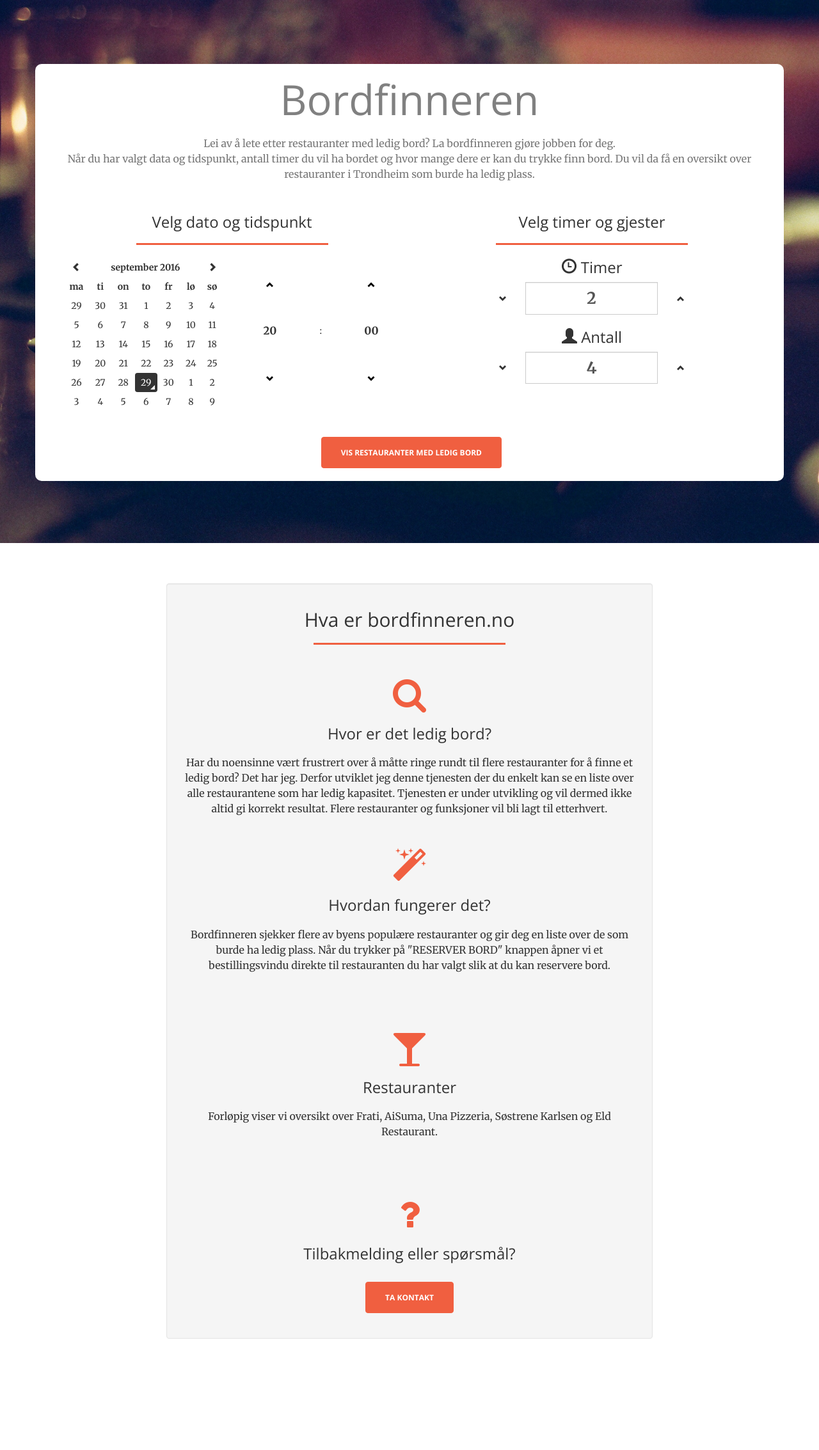
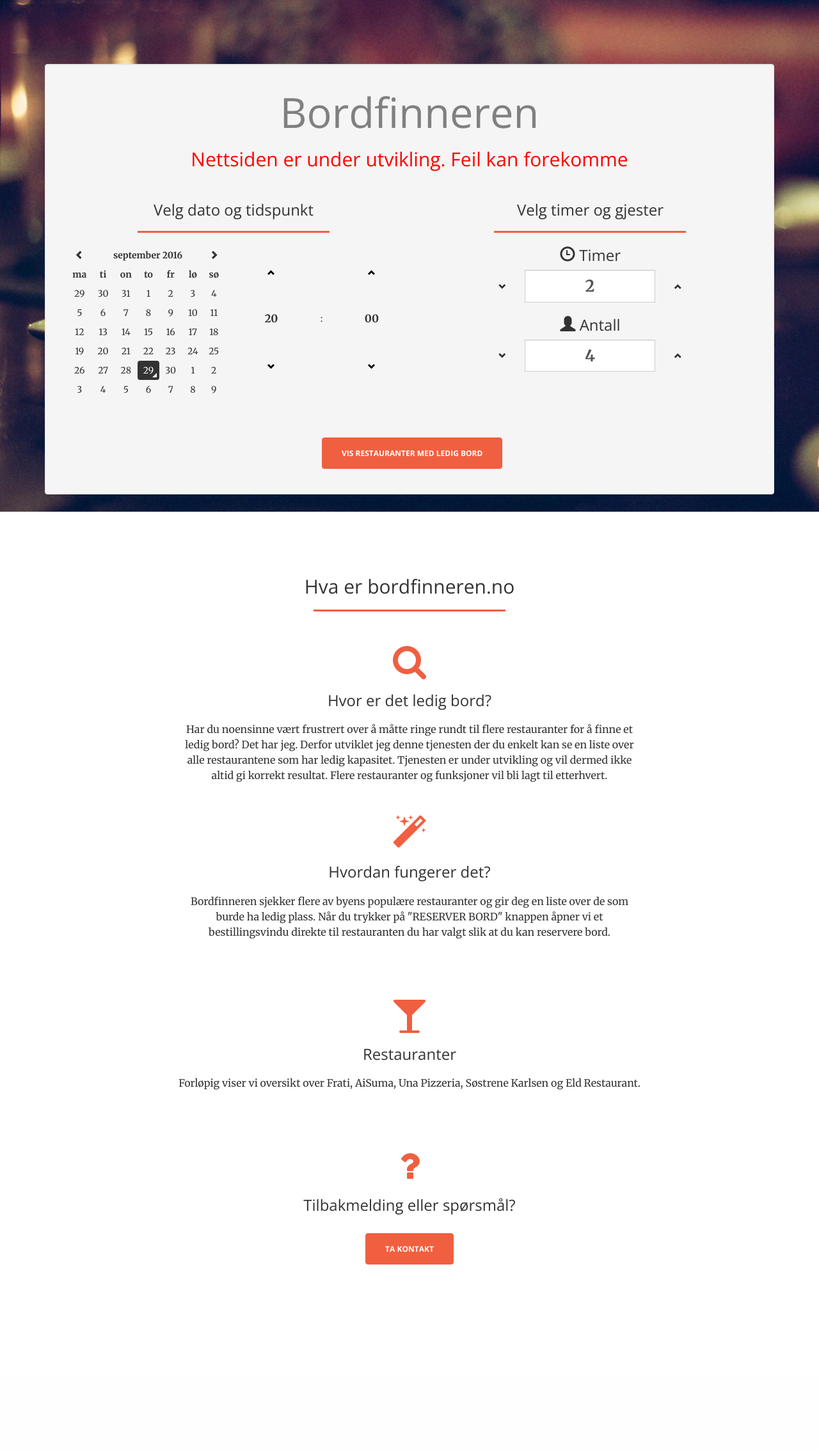
Before and after one commit to okristian1/bord, a Flask app: page / in a window 1280 px wide. Shown: the whole page at 64% size. After the commit the page ends 1977 px from the top, so only its background shows below. Run offline with Flask 2, Linux system fonts and the light colour scheme; parts of the project's set-up code (start-up, migrations or seed data) failed here and were passed over; some libraries are stand-ins or nearby versions.

Commit message:
html crap

```diff
--- a/static/styles/css/creative.css
+++ b/static/styles/css/creative.css
@@ -120,9 +120,7 @@ html,
 body {
     width: 100%;
     height: 100%;
-    background-image:url('../../media/headers/snack-min.jpg');
-    background-size:cover;
-    background-repeat: no-repeat;
+    background-color: white;
 }
 
 body {
@@ -130,10 +128,19 @@ body {
     margin-top: 0%;
 }
 
-.header {
-  background-color: white;
-  border-radius: 10px;
+header {
+    display:block;
+    position: relative;
+    width: 100%;
+    height: 100%;
+    background-image:url('../../media/headers/snack-min.jpg');
+    background-repeat: no-repeat;
+    -webkit-background-size: cover;
+    -moz-background-size: cover;
+    background-size: cover;
+    -o-background-size: cover;
 }
+
 
 @media(min-width:992px) {
     body {
--- a/templates/dev.html
+++ b/templates/dev.html
@@ -24,11 +24,12 @@
   {% endif %}
 {% endwith %}
 <section>
-<div class="container header">
-  <div class="col-md-12 col-xs-12">
-<h1 class="title">Bordfinneren</h1>
-        <p class="text-muted">Lei av å lete etter restauranter med ledig bord? La bordfinneren gjøre jobben for deg. <br> Når du har valgt data og tidspunkt, antall timer du vil ha bordet og hvor mange dere er kan du trykke finn bord. Du vil da få en oversikt over restauranter i Trondheim som burde ha ledig plass.</p>
-<br>
+<div class="container">
+  <header>
+  <div class="col-md-12 col-xs-12 well">
+    <h1 class="title">Bordfinneren</h1>
+    <h2 style="color:red">Nettsiden er under utvikling. Feil kan forekomme</h2>
+        <br>
       <div id="finnbord" class='col-lg-6 col-lg-offset-0 col-sm-8 col-sm-offset-2 col-xs-10 col-xs-offset-1'>
         <div class="row">
         <h3>Velg dato og tidspunkt</h3>
@@ -74,7 +75,7 @@
                         </div>
                         </div>
                     </div>
-                    <br>
+                    <br><br>
                     <div class="row">
                       <div class="col-md-10 col-md-offset-1">
                     <div class="col-lg-2 col-lg-offset-4 text-center">
@@ -86,11 +87,12 @@
                </div>
              </div>
            </div>
+         </header>
 </section>
 
 <section>
   <div class="container">
-  <div class="well col-lg-8 col-lg-offset-2 col-xs-12">
+  <div class="col-lg-8 col-lg-offset-2 col-xs-12">
       <div class="text-center">
         <br>
         <h2 class="section-heading">Hva er bordfinneren.no</h2>
--- a/templates/restaurants.html
+++ b/templates/restaurants.html
@@ -5,7 +5,7 @@
 {% block head %}
   {{ super() }}
   <style type="text/css">
-  html, body
+  html, body, header
   {background-image: none;}
   </style>
 {% endblock %}
@@ -19,8 +19,8 @@
   </div>
   <div class="col-lg-2 col-lg-offset-5">
     <a href="/" class="btn btn-primary btn-xl btn-block" role="button">Tilbake</a>
-</div>
-</div>
+  </div>
+  </div>
 </div>
 </section>
 
```
